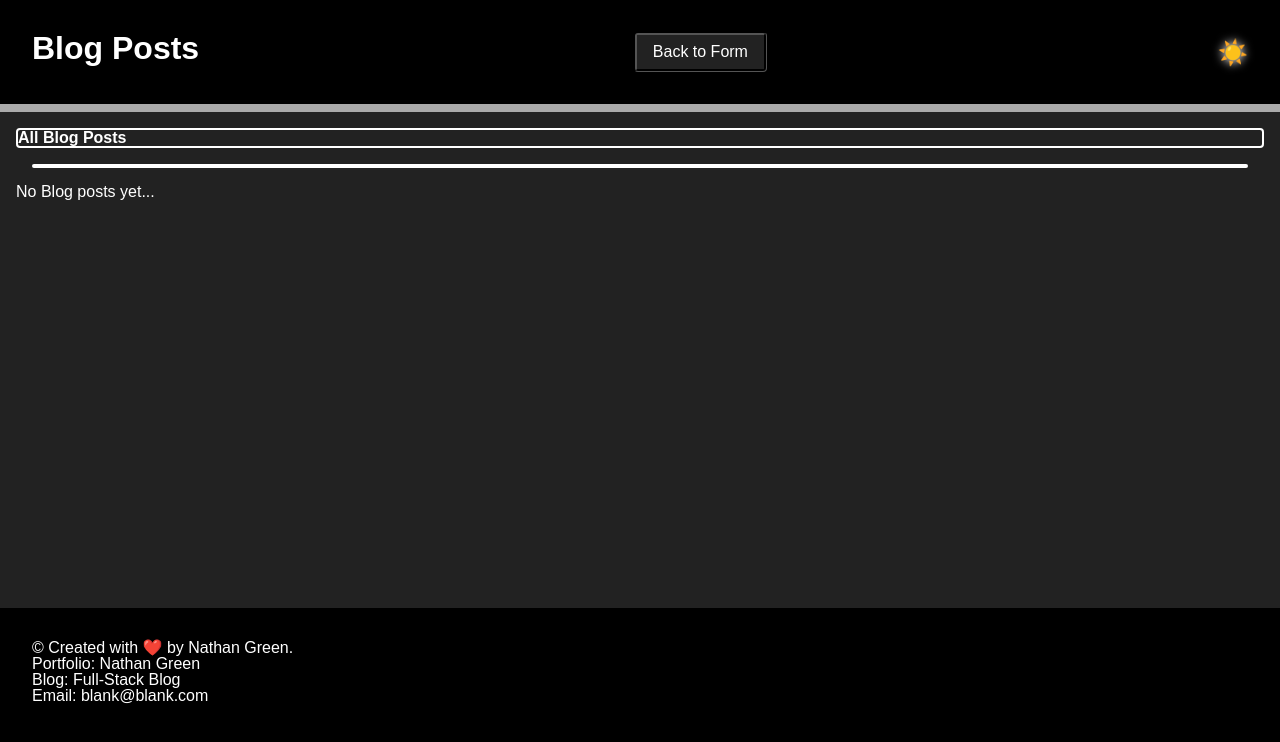
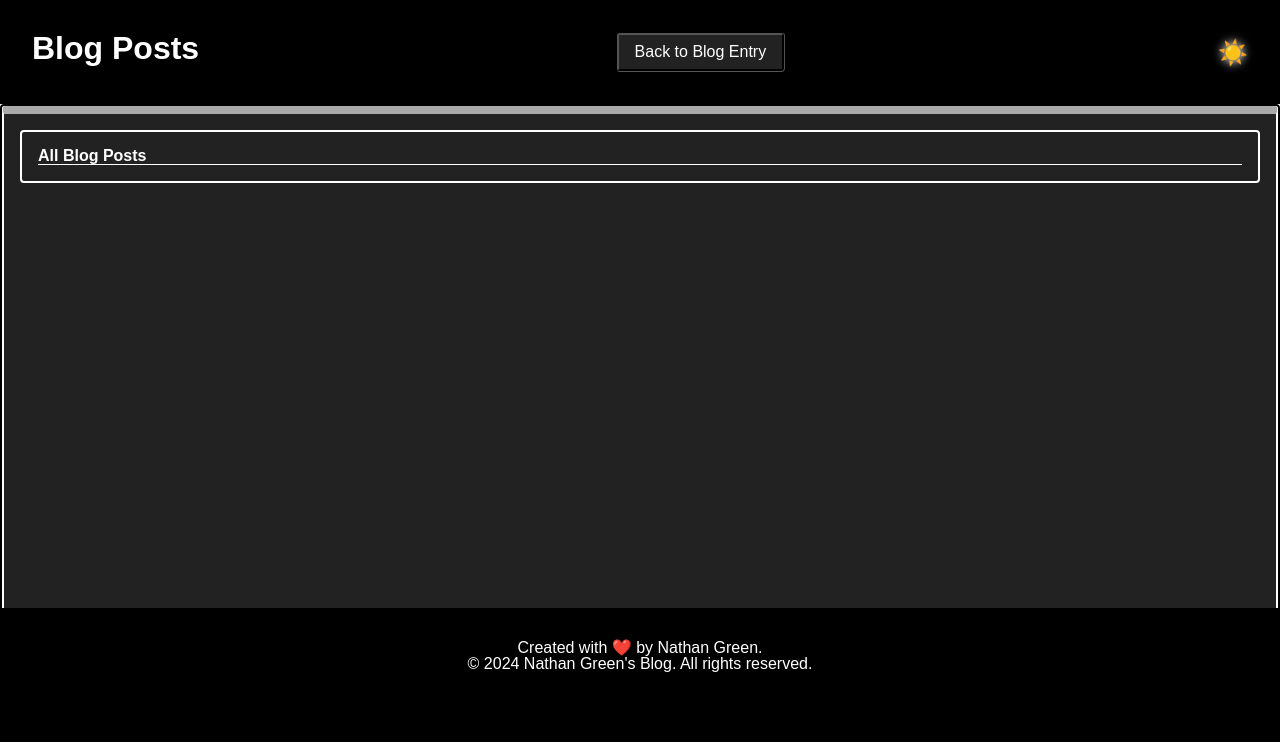
Before and after one commit to nathangreen1632/toggle-blog, a plain HTML site: page blog.html in a window 1280 px wide. Both pictures are taken after a click on the button "☀️". Drawn offline with Linux system fonts and the light colour scheme.

Commit message:
Update core JS files

```diff
--- a/assets/js/blog.js
+++ b/assets/js/blog.js
@@ -1,4 +1,3 @@
-
 const mainElement = document.getElementById('blogPosts');
 const backButton = document.getElementById('back');
 
@@ -8,7 +7,6 @@ function createBlogPostElement(post) {
   const titleElement = document.createElement('h3');
   const contentElement = document.createElement('p');
   const authorElement = document.createElement('small');
-  const timeElement = document.createElement('small');
 
   titleElement.textContent = post.title;
   contentElement.textContent = post.content;
@@ -17,6 +15,7 @@ function createBlogPostElement(post) {
   postContainer.appendChild(titleElement);
   postContainer.appendChild(contentElement);
   postContainer.appendChild(authorElement);
+
   mainElement.appendChild(postContainer);
 }
 
@@ -25,6 +24,7 @@ function displayNoPostsMessage() {
 }
 
 function renderBlogList() {
+
   const blogPosts = JSON.parse(localStorage.getItem('blogPosts')) || [];
 
   if (blogPosts.length === 0) {
--- a/assets/js/form.js
+++ b/assets/js/form.js
@@ -1,5 +1,5 @@
-const formElement = document.getElementById('blogForm'); // This is the form where users enter data
-const errorElement = document.getElementById('error'); // This displays an error if needed
+const formElement = document.getElementById('blogForm');
+const errorElement = document.getElementById('error');
 
 function handleFormSubmission(event) {
   event.preventDefault();
--- a/assets/js/logic.js
+++ b/assets/js/logic.js
@@ -1,28 +1,33 @@
 function toggleLightDarkMode() {
+
   const currentMode = localStorage.getItem('mode') || 'light';
 
-  const newMode = currentMode === 'light' ? 'dark' : 'light';
+const isLightMode = currentMode === 'light'
+  const newMode = isLightMode ? 'dark' : 'light';
   const emoji = newMode === 'light' ? '🌙' : '🌞';
 
   document.body.className = newMode;
+  document.documentElement.setAttribute("style", "--circle-color: #93301b");
+
+  if (newMode === 'dark') {
+    document.documentElement.setAttribute("style", "--circle-color: #93301b");
+  } else {
+    document.documentElement.setAttribute("style", "--circle-color: #ffb100");
+  }
 
   localStorage.setItem('mode', newMode);
 }
 
-(function setInitialMode() {
-  const savedMode = localStorage.getItem('mode') || 'light';
-  document.body.className = savedMode;
-})();
-
 document.getElementById('toggle').addEventListener('click', toggleLightDarkMode);
 
 function readLocalStorage() {
+
   const blogData = JSON.parse(localStorage.getItem('blogPosts')) || [];
   return blogData;
 }
 
 function storeLocalStorage(newPost) {
-  const existingPosts = readLocalStorage();
+  const existingPosts = readLocalStorage('blogPosts');
 
   existingPosts.push(newPost);
 
@@ -34,3 +39,8 @@ const redirectPage = function (url) {
   redirectURL = url;
   location.assign(url);
 };
+
+(function setInitialMode() {
+  const savedMode = localStorage.getItem('mode') || 'light';
+  document.body.className = savedMode;
+})();
--- a/blog.html
+++ b/blog.html
@@ -17,26 +17,24 @@
 <body>
   <header>
     <h1>Blog Posts</h1>
-    <button id="back">Back to Form</button>
+    <button id="back">Back to Blog Entry</button>
     <button id="toggle">☀️</button>
   </header>
-  <main>
-    <section id="blogPosts">
-      <h2 class="card">All Blog Posts</h2>
-      <ul id="postsList">
-        <li class="card">  </li>
-      <p id="noPostsMessage">No Blog posts yet...</p>
-      </ul>
-    </section>
-  </main>
-  <footer>
-    <p>&copy; Created with ❤️ by Nathan Green.
+  <div class="card">
+    <main class="card" id="blogPosts">
+      <div>
+      <article>
+        <section>
+          <h2>All Blog Posts</h2>
+          <p id="noPostsMessage"></p>
+        </section>
+      </article>
+      </div>
+    </main>
+  </div>
+<footer id="love">
+    <p>Created with ❤️ by Nathan Green.
       <br>
-      Portfolio: Nathan Green
-      <br>
-      Blog: Full-Stack Blog
-      <br>
-      Email: blank@blank.com
-    </p>
+      &copy; 2024 Nathan Green's Blog. All rights reserved.</p>
   </footer>
 </body>
```
Also changed, not shown: index.html (+9 -5 lines).
